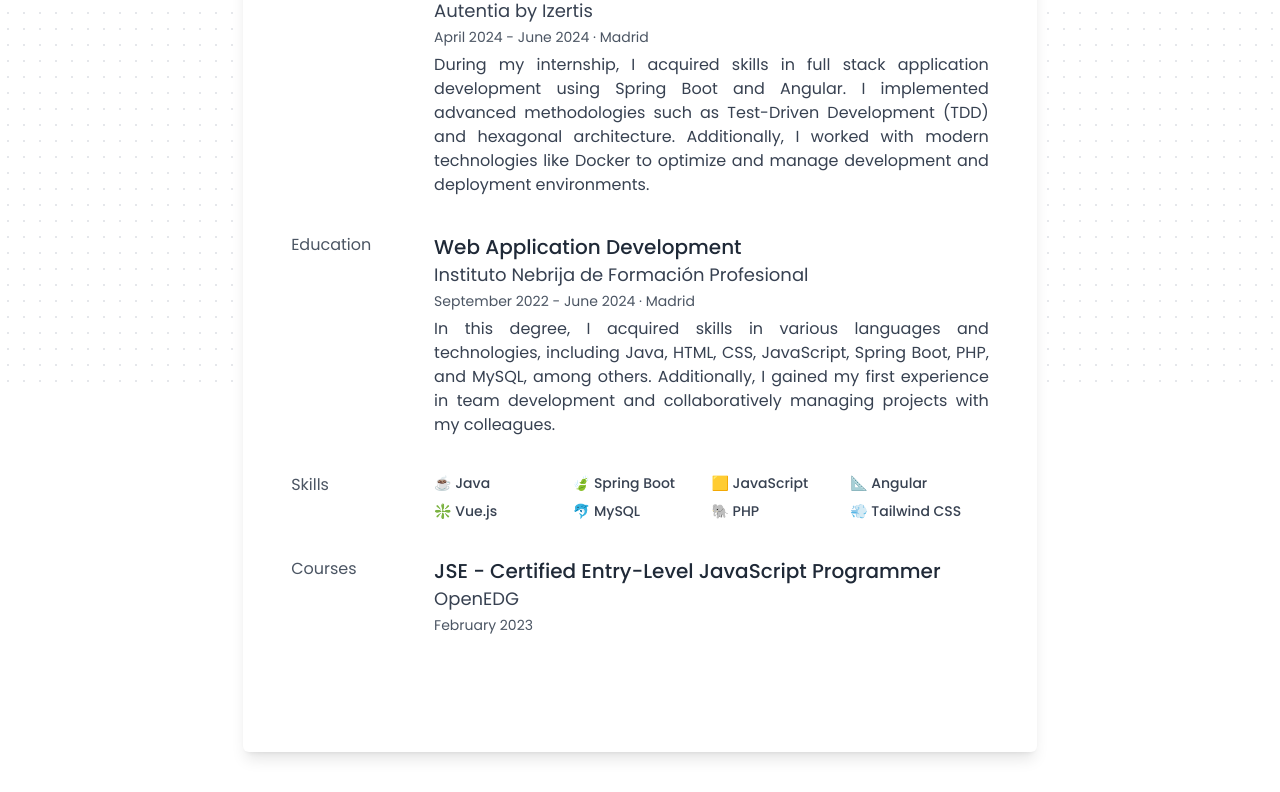
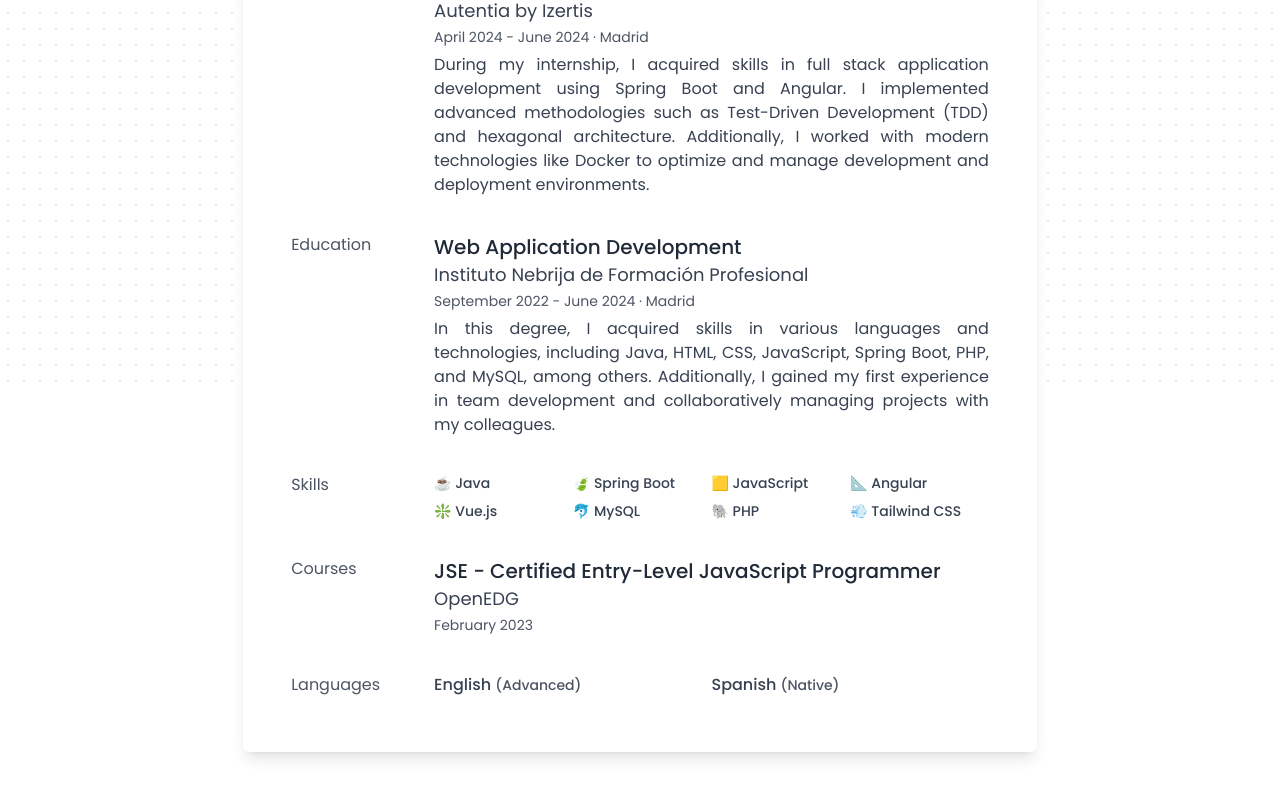
Before and after one commit to juanburillo/curriculum-vitae, a Vue app: page / in a window 1280 px wide. Shown: the part 411-1203 px from the top of the page. Built offline with nearby package versions, Linux system fonts and the light colour scheme.

Commit message:
feat: :sparkles: create Languages component

```diff
--- a/src/components/Curriculum.vue
+++ b/src/components/Curriculum.vue
@@ -2,6 +2,7 @@
 import Courses from './Courses.vue';
 import Education from './Education.vue';
 import Experience from './Experience.vue';
+import Languages from './Languages.vue';
 import Presentation from './Presentation.vue';
 import Skills from './Skills.vue';
 </script>
@@ -13,5 +14,6 @@ import Skills from './Skills.vue';
     <Education />
     <Skills />
     <Courses />
+    <Languages />
   </div>
 </template>
--- /dev/null
+++ b/src/components/Languages.vue
@@ -0,0 +1,13 @@
+<script setup lang="ts">
+</script>
+
+<template>
+  <section class="flex gap-x-8">
+    <h2 class="w-1/6 text-gray-600">Languages</h2>
+
+    <div class="w-5/6 grid grid-cols-2 font-medium text-gray-700">
+      <p>English <span class="text-sm text-gray-600">(Advanced)</span></p>
+      <p>Spanish <span class="text-sm text-gray-600">(Native)</span></p>
+    </div>
+  </section>
+</template>
```
